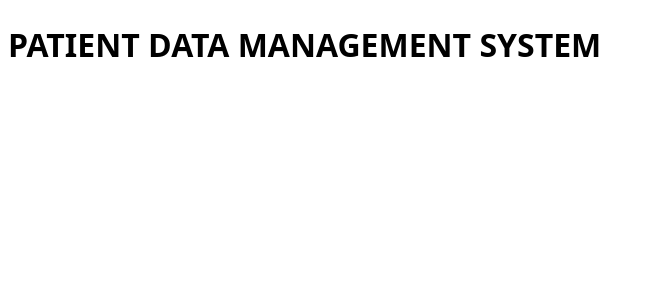
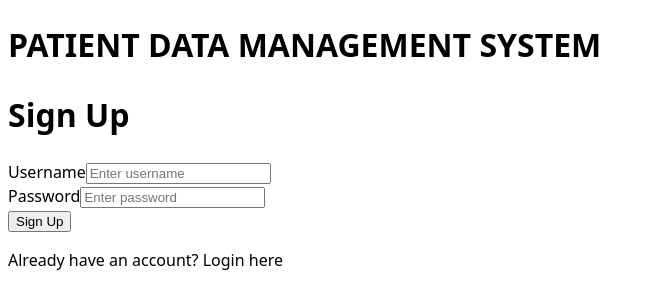
Before and after one commit to StivinTaesoo/react-capstone-project, a React (Vite) app: page / in a window 1280 px wide. Shown: the top 308 px of the page, without its empty margins (0-654 px from the left). Built offline with nearby package versions, Linux system fonts and the light colour scheme.

Commit message:
Added signup page

```diff
--- a/src/App.jsx
+++ b/src/App.jsx
@@ -1,14 +1,11 @@
-import { useState } from "react";
-import reactLogo from "./assets/react.svg";
-import viteLogo from "/vite.svg";
 import "./App.css";
+import SignUp from "./pages/SignUp";
 
 function App() {
-    const [count, setCount] = useState(0);
-
     return (
         <div className="main-container">
             <h1>PATIENT DATA MANAGEMENT SYSTEM</h1>
+            <SignUp />
         </div>
     );
 }
--- /dev/null
+++ b/src/pages/SignUp.tsx
@@ -0,0 +1,76 @@
+import { useState } from "react";
+
+const SignUp: React.FC<{ onNavigate: (page: Page) => void }> = ({
+    onNavigate,
+}) => {
+    const [username, setUsername] = useState("");
+    const [password, setPassword] = useState("");
+    const [error, setError] = useState("");
+
+    const handleSignup = () => {
+        setError("");
+
+        if (!username || !password) {
+            setError("Please fill in all fields");
+            return;
+        }
+
+        const users: User[] = JSON.parse(
+            localStorage.getItem("pdm_users") || "[]"
+        );
+
+        if (users.some((u) => u.username === username)) {
+            setError("Username already exists");
+            return;
+        }
+
+        const newUser: User = {
+            username,
+            passwordHash: btoa(password),
+        };
+
+        users.push(newUser);
+        localStorage.setItem("pdm_users", JSON.stringify(users));
+        onNavigate("login");
+    };
+
+    return (
+        <div className="auth-container">
+            <div className="auth-card">
+                <h1>Sign Up</h1>
+                {error && <div className="error-message">{error}</div>}
+                <div className="form-group">
+                    <label>Username</label>
+                    <input
+                        type="text"
+                        value={username}
+                        onChange={(e) => setUsername(e.target.value)}
+                        placeholder="Enter username"
+                        onKeyPress={(e) => e.key === "Enter" && handleSignup()}
+                    />
+                </div>
+                <div className="form-group">
+                    <label>Password</label>
+                    <input
+                        type="password"
+                        value={password}
+                        onChange={(e) => setPassword(e.target.value)}
+                        placeholder="Enter password"
+                        onKeyPress={(e) => e.key === "Enter" && handleSignup()}
+                    />
+                </div>
+                <button onClick={handleSignup} className="btn-primary">
+                    Sign Up
+                </button>
+                <p className="auth-link">
+                    Already have an account?{" "}
+                    <span className="link" onClick={() => onNavigate("login")}>
+                        Login here
+                    </span>
+                </p>
+            </div>
+        </div>
+    );
+};
+
+export default SignUp;
```
